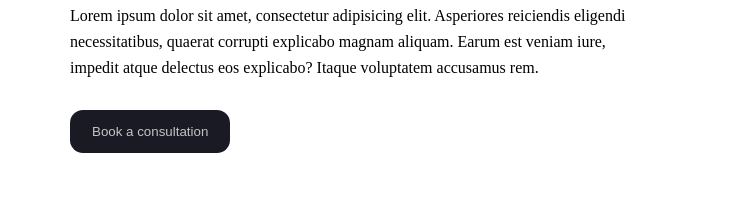
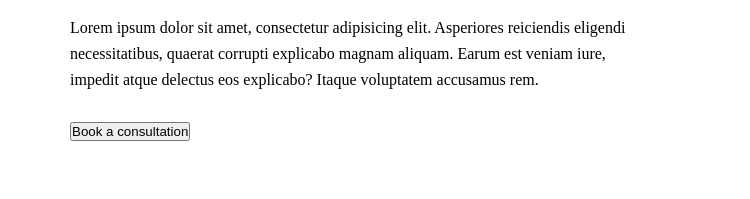
Before and after one commit to Akobir1112coder/figma_yashil, a plain HTML site: page index.html in a window 1280 px wide. Shown: the part 332-531 px from the top of the page, 0-750 px from the left. Drawn offline with Linux system fonts and the light colour scheme.

Commit message:
takror xatolar

```diff
--- a/style.css
+++ b/style.css
@@ -15,36 +15,7 @@ body{
     padding: 30px 70px 0px;
 }
 
-.btn1{
-    padding: 14px 22px;
-    background-color: #191A23;
-    border-radius: 13px;
-    color: rgba(255, 255, 255, 0.747);
-    border: none;
-    font-family: sans-serif;
-    position: relative;
- z-index: 44444;
 
-    transition: 0.4s;
-}
-.btn1:hover{
-    color: #292A32;
-}
-.btn1::after{
-    position: absolute;
-    width: 0%;
-    height: 100%;
-    background-color: #B9FF66;
-    content: '';
-    left: 0;
-    top: 0;
- z-index: -1;
- transition: 0.4s;
-    border-radius: 13px;
-}
-.btn1:hover::after{
-    width: 100%;
-}
 .header{
 
     display: flex;
@@ -740,6 +711,7 @@ border-radius: 50%;
 .karobka{
     width: 300px;
 }
+
 @media(max-width:1100px){
     .ul1{
         width: 100%;
```
